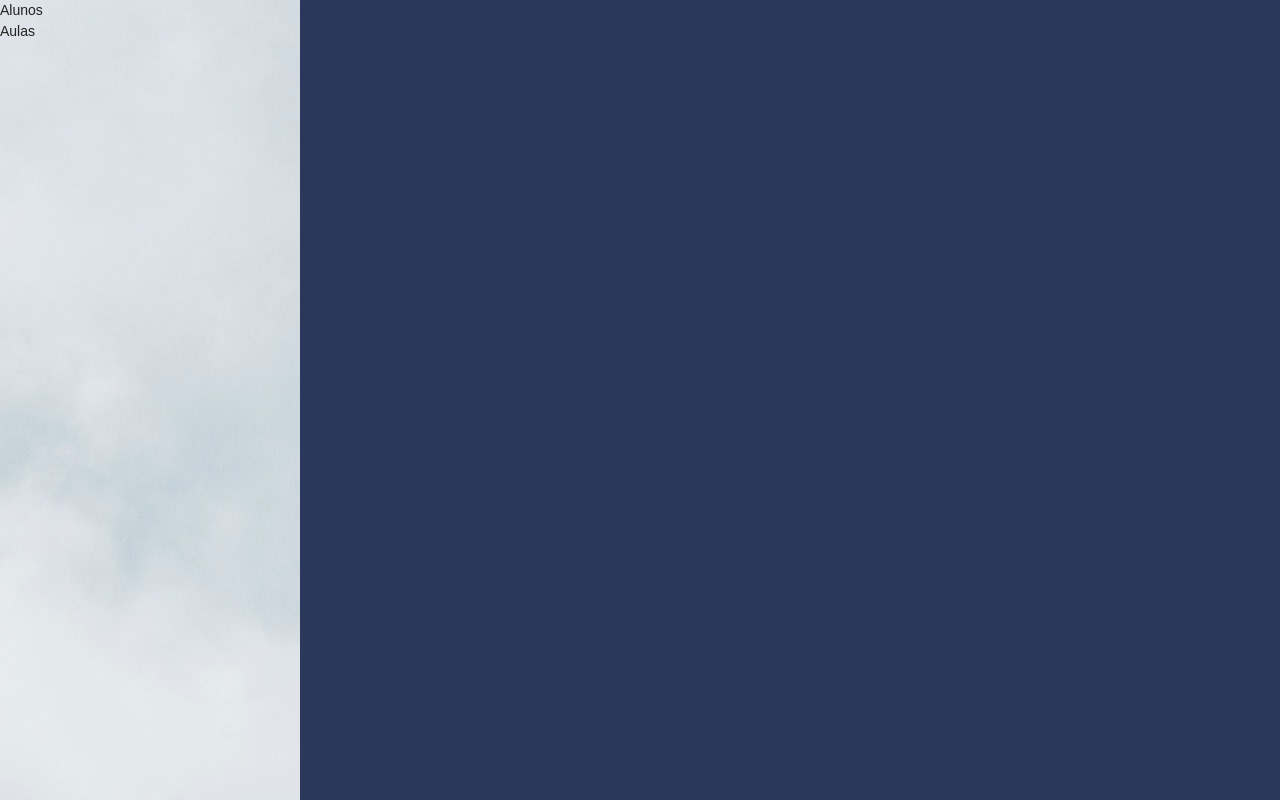
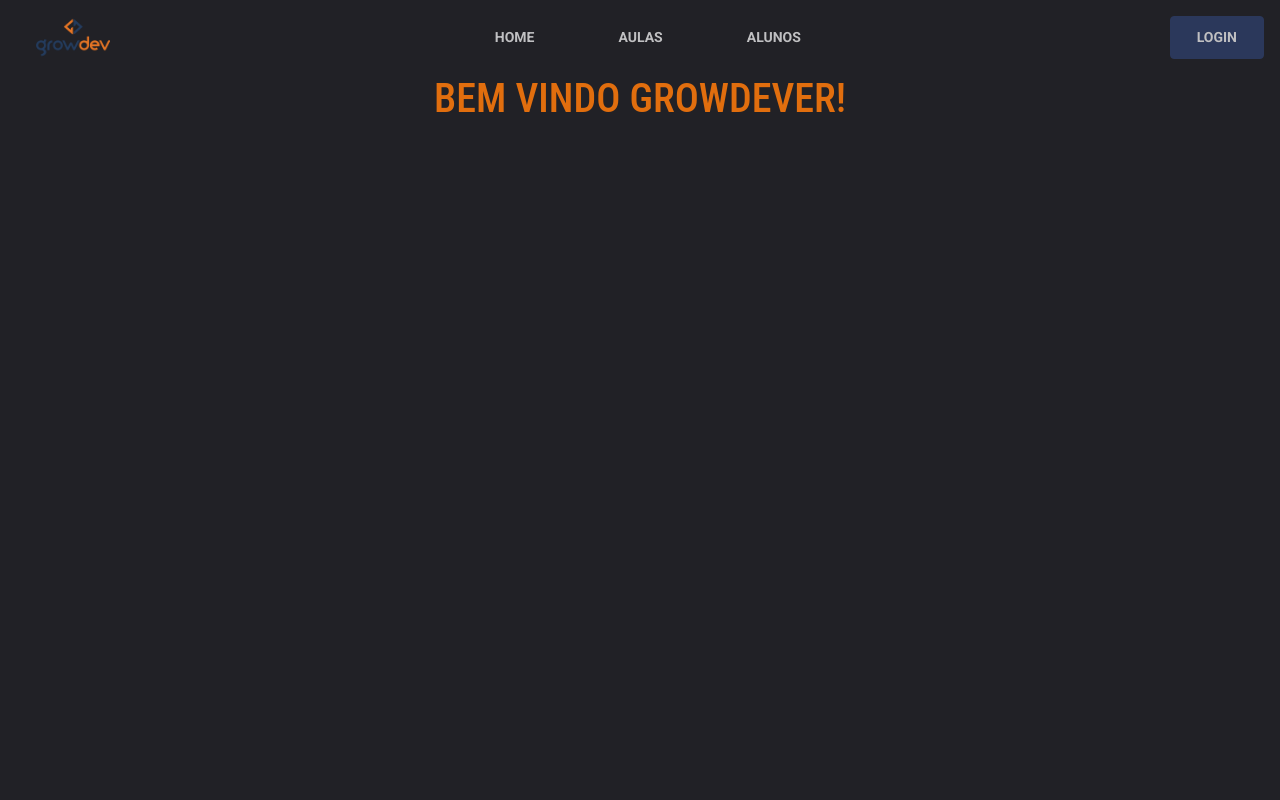
Before and after one commit to montoyaaa/desafio-final-growdev, a React (Create React App) app: page / in a window 1280 px wide. Built offline with nearby package versions, Linux system fonts and the light colour scheme.

Commit message:
create header login

```diff
--- a/src/App.css
+++ b/src/App.css
@@ -1,3 +1,5 @@
+@import url('https://fonts.googleapis.com/css2?family=Roboto:wght@700&display=swap');
+
 * {
     margin: 0;
     padding: 0;
@@ -12,7 +14,7 @@ body,
 }
 
 body {
-    background: #2b385b;
+    background: #212126;
     -webkit-font-smoothing: antialiased !important;
 }
 
@@ -27,9 +29,36 @@ button {
     cursor: pointer;
 }
 
-.navBar {
-    background-image: url('./img/navBg.jpg');
-    width: 300px;
-    height: 100%;
-    position: fixed;
+.navbar-container a {
+    text-transform: uppercase;
+    text-decoration: none;
+    font-size: 14px;
+    color: #c0c0c2;
+    font-family: 'Roboto', sans-serif;
+    padding: 10px 26px;
 }
+.navbar-container nav a:hover {
+    color: #e16e0e;
+}
+
+.btn-outline-primary {
+    background-color: #2b385b;
+    border-color: #2b385b;
+}
+
+#logo-dark {
+    width: 90px;
+}
+
+.welcomeMessage {
+    width: 100%;
+    position: relative;
+}
+
+.welcomeMessage h1 {
+    position: relative;
+    text-align: center;
+    color: #e16e0e;
+    text-transform: uppercase;
+    font-family: 'Roboto Condensed', sans-serif;
+}
--- a/src/components/NavMenuLogin.js
+++ b/src/components/NavMenuLogin.js
@@ -1,12 +1,18 @@
 import React from 'react';
+import image from '../img/logo-dark.png'
 
 export default function NavMenuLogin() {
     return (
-        <div className="navBar">
-            <ul>
-                <li>Alunos</li>
-                <li>Aulas</li>
-            </ul>
-        </div>
+        <header className="navbar-container d-flex align-items-center justify-content-between">
+                <a href="/">
+                    <img id="logo-dark" className="pl-1" src={image}></img>
+                </a>
+            <nav className="">
+                <a href="/" className="m-3">Home</a>
+                <a href="/" className="m-3">Aulas</a>
+                <a href="/" className="m-3">Alunos</a>
+            </nav>
+                <a href="/" id="btn-login" className="m-3 btn btn-outline-primary">Login</a>
+        </header>
     );
 }
--- /dev/null
+++ b/src/components/Welcome.js
@@ -0,0 +1,9 @@
+import React from 'react';
+
+export default function Welcome() {
+    return (
+        <div className="welcomeMessage">
+            <h1>Bem Vindo Growdever!</h1>
+        </div>
+    );
+}
--- a/src/pages/Main/index.js
+++ b/src/pages/Main/index.js
@@ -1,9 +1,17 @@
 import React from 'react';
 
 import NavMenuLogin from '../../components/NavMenuLogin';
+import Welcome from '../../components/Welcome';
 
 function Main() {
-    return <NavMenuLogin />;
+    return (
+        <>
+            <div className="d-flex flex-column">
+                <NavMenuLogin />
+                <Welcome />
+            </div>
+        </>
+    );
 }
 
 export default Main;
```
Also changed, not shown: src/img/logo-dark.png (added), src/img/navBg.jpg (deleted).
